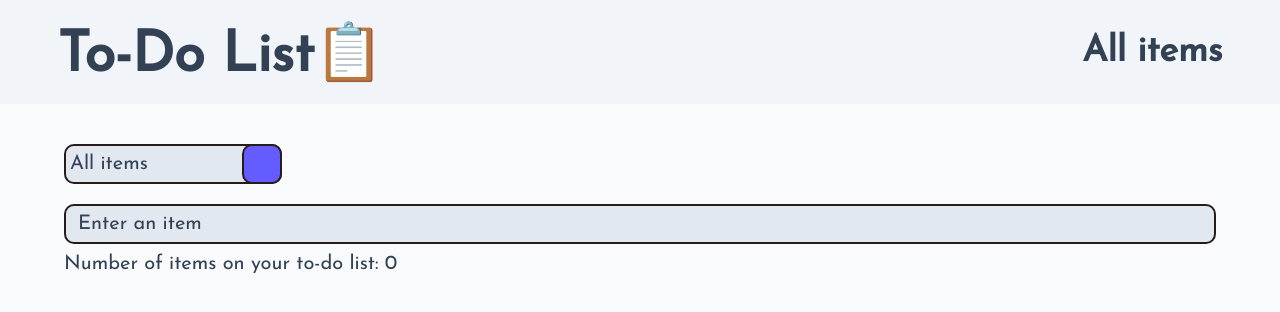
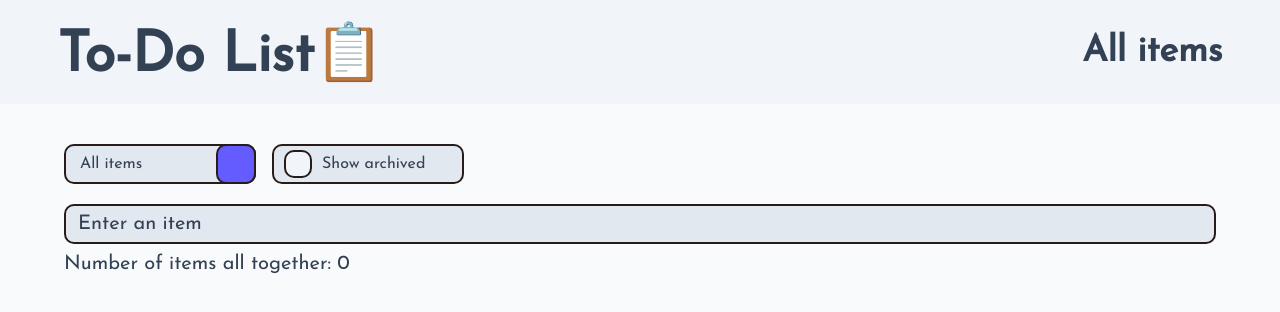
Before and after one commit to LuqiAli/todo-list, a React (Create React App) app: page / in a window 1280 px wide. Shown: the top 312 px of the page. Built offline with nearby package versions, Linux system fonts and the light colour scheme; the HTML template or start-up script is replaced by a standard one; a web font is replaced by a local one.

Commit message:
Added archivability

```diff
--- a/src/App.js
+++ b/src/App.js
@@ -1,14 +1,16 @@
 import React from "react";
-import Item from "./Item.jsx";
-import Navbar from "./Navbar.jsx";
-import Dropdown from "./Dropdown.jsx";
+import Item from "./components/Item.jsx";
+import Navbar from "./components/Navbar.jsx";
+import Dropdown from "./components/Dropdown.jsx";
+import ArchivePopup from "./components/ArchivePopup.jsx"
+import ArchiveButton from "./components/ArchiveButton.jsx"
 import {nanoid} from "nanoid";
 
-function reducer(state, action) {
+function todoReducer(state, action) {
   switch (action.type) {
     case "add-todo":
       return {
-        todos: [...state.todos, { text: action.text, completed: false, id: nanoid()}],
+        todos: [...state.todos, { text: action.text, completed: false, id: nanoid(), archived: false, show: true}],
         todoCount: parseInt(state.todoCount) + 1
     }
     case "toggle-todo":
@@ -18,9 +20,35 @@ function reducer(state, action) {
       }
     case "delete-todo":
       return {
-        todos: state.todos.filter((t, idx) => idx !== action.idx),
+        todos: state.todos.filter((t) => t.id !== action.payload.id),
         todoCount: parseInt(state.todoCount) - 1
       }
+    case "archive-todo":
+      return {
+        todos: state.todos.map(t => t.id === action.payload.id ? {...t, archived: !t.archived} : t),
+        todoCount: parseInt(state.todoCount)
+      }
+    case "hide-todo":
+      return {
+        todos: state.todos.map(t => t.id === action.payload.id ? {...t, show: false} : t),
+        todoCount: parseInt(state.todoCount)
+      }
+    case "show-todo":
+      return {
+        todos: state.todos.map(t => t.id === action.payload.id ? {...t, show: true} : t),
+        todoCount: parseInt(state.todoCount)
+      }
+    default:
+      return state
+  }
+}
+
+function popReducer(state, action) {
+  switch (action.type) {
+    case "show":
+      return {popShow: true, popId: action.payload.popId, popText: action.payload.popText, popArchived: action.payload.archived ? true : false}
+    case "hide":
+      return {...state, popShow: false}
     default:
       return state
   }
@@ -33,26 +61,40 @@ export default function App() {
     localStorage.setItem("todoCount", "0")
   }
 
-  const [{todos, todoCount}, dispatch] = React.useReducer(reducer, {
+  const [{todos, todoCount}, tDispatch] = React.useReducer(todoReducer, {
     todos: JSON.parse(localStorage.getItem("todos")),
     todoCount: JSON.parse(localStorage.getItem("todoCount"))
   })
 
-  // const [todoCount, setTodoCount] = React.useState()
+  const [{popShow, popId, popText, popArchived}, pDispatch] = React.useReducer(popReducer, {
+    popShow: false,
+    id: "",
+    popText: "",
+    popArchived: false
+  })
+
   const [text, setText] = React.useState("")
+  const [showArchived, setShowArchived] = React.useState(false)
+
+  // xClick={() => tDispatch({type: "delete-todo", idx})}
 
   const todoItems = todos.map((t, idx) =>
               <Item
                 title={t.text}
-                click={() => dispatch({type: "toggle-todo", idx})}
-                xClick={() => dispatch({type: "delete-todo", idx})}
+                click={() => tDispatch({type: "toggle-todo", idx})}
+                xClick={() => pDispatch({type: "show", payload: {popId: t.id, popText: t.text, archived: t.archived}})}
                 key={t.id}
+                show={popShow}
                 id={t.id}
                 styleTitle={{
                   textDecoration: t.completed ? "line-through" : ""
                 }}
                 styleBox={{
                   backgroundColor:  t.completed ? "#645cff" : ""
+                }}
+                styleArchive={{
+                  backgroundColor: t.archived ? "#ef9b9b" : "",
+                  display: !t.archived ? "flex" : t.archived && showArchived ? "flex" : "none"
                 }}
               />)
 
@@ -67,18 +109,33 @@ export default function App() {
 
       <div className="full">
 
-        <Dropdown />
+        <div className="hero">
+          <Dropdown />
+          <ArchiveButton
+            clickHandle={() => setShowArchived((oldArch) => oldArch ? false : true)}
+            styleBox={{
+              backgroundColor: showArchived ? "#645cff" : ""
+            }}/>
+        </div>
 
         <form onSubmit={e=> {
           e.preventDefault()
-          dispatch({type: "add-todo", text})
+          tDispatch({type: "add-todo", text})
           setText("")
         }}>
           <input placeholder="Enter an item" value={text} onChange={e => setText(e.target.value)}/>
         </form>
-        <div className="count">Number of items on your to-do list: {todoCount}</div>
+        <div className="count">Number of items all together: {todoCount}</div>
         {todoItems}
       </div>
+      {popShow && <ArchivePopup
+                  text={popText}
+                  id={popId}
+                  archived={popArchived}
+                  handleXClick={() => pDispatch({type: "hide"})}
+                  handleAClick={() => tDispatch({type: "archive-todo", payload: {id: popId}})}
+                  handleDClick={() => tDispatch({type: "delete-todo", payload: {id: popId}})}
+                />}
     </div>
   );
 }
--- a/src/Dropdown.jsx
+++ /dev/null
@@ -1,14 +0,0 @@
-import React from "react";
-
-export default function Dropdown() {
-    return (
-        <div className="dropDown">
-          <select className="item-select">
-            <option value="All">All items</option>
-            <option value="Archived">Archived</option>
-          </select>
-          <span className="custom-arrow"></span>
-          <span className="border"></span>
-        </div>
-    )
-}
--- /dev/null
+++ b/src/components/ArchiveButton.jsx
@@ -0,0 +1,10 @@
+import React from "react";
+
+export default function ArchiveButton(props) {
+    return (
+        <div className="archive-btn">
+            <div className="archive-checkbox" onClick={props.clickHandle} style={props.styleBox}></div>
+            <div className="archive-title">Show archived</div>
+        </div>
+    )
+}
--- /dev/null
+++ b/src/components/ArchivePopup.jsx
@@ -0,0 +1,27 @@
+import React from "react";
+
+export default function ArchivePopup(props) {
+
+    function handleDelete() {
+        props.handleDClick()
+        props.handleXClick()
+    }
+
+    function handleArchive() {
+        props.handleAClick()
+        props.handleXClick()
+    }
+
+    return (
+        <div className="popup">
+            <div className="popup-header">
+                <div className="popup-title">Are you sure you want to delete: {props.text}?</div>
+                <p className="x-btn" onClick={props.handleXClick}>X</p>
+            </div>
+            <div className="buttons">
+                <div className="btn" onClick={handleDelete}>Delete</div>
+                <div className="btn" onClick={handleArchive}>{props.archived ? "Unarchive" : "Archive"}</div>
+            </div>
+        </div>
+    )
+}
--- /dev/null
+++ b/src/components/Dropdown.jsx
@@ -0,0 +1,16 @@
+import React from "react";
+
+export default function Dropdown() {
+    return (
+        <div className="drop-container">
+          <div className="dropDown">
+            <select className="item-select">
+              <option value="All">All items</option>
+              <option value="Add">All items</option>
+            </select>
+            <span className="custom-arrow"></span>
+            <span className="border"></span>
+          </div>
+        </div>
+    )
+}
--- a/src/Item.jsx
+++ b/src/components/Item.jsx
@@ -13,10 +13,10 @@ export default function Item(props) {
     // style={styles}
 
     return (
-        <div className="item">
+        <div className="item" style={props.styleArchive}>
             <div className="item-checkbox" onClick={props.click} style={props.styleBox}></div>
             <div className="item-title" onClick={props.click} style={props.styleTitle}>{props.title}</div>
-            <div onClick={props.xClick} className="x">X</div>
+            <div onClick={() => props.xClick(props.title, props.id)} className="x">X</div>
         </div>
     )
 }
--- a/src/index.css
+++ b/src/index.css
@@ -52,6 +52,16 @@
   --grey-700: #334155;
   --grey-800: #1e293b;
   --grey-900: #0f172a;
+
+  --red-100: #fadede;
+  --red-200: #f4bcbc;
+  --red-300: #ef9b9b;
+  --red-400: #e97979;
+  --red-500: #e45858;
+  --red-600: #b64646;
+  --red-700: #893535;
+  --red-800: #5b2323;
+  --red-900: #2e1212;
 
   --dark: #0f0e17;
   --para: var(--grey-700);
@@ -186,19 +196,21 @@ input {
 }
 
 select {
+  text-indent: 10px;
   width: 100%;
   height: 100%;
   border: 2px solid #271c19;
   border-radius: 10px;
-  font-size: 2.5vh;
+  font-size: 2vh;
   box-shadow: 0 10px 25px (0, 0, 0, 1);
   background-color: var(--grey-200);
 
 }
 
 .dropDown {
+  min-width: 150px;
   height: 5vh;
-  width: 17vw;
+  width: 15vw;
   margin-bottom: 20px;
   display: inline-block;
   position: relative;
@@ -213,7 +225,116 @@ select {
   background: var(--primary-500);
   display: block;
   height: 100%;
-  width: 5vmin;
+  width: 5vh;
   pointer-events: none;
   cursor: pointer;
 }
+
+.popup {
+  border: 2px solid #271c19;
+  border-radius: 10px;
+  position: absolute;
+  top: 50%;
+  left: 50%;
+  transform: translate(-50%, -50%);
+  background-color: var(--grey-400);
+  width: 35vw;
+  height: 30.5vh;
+  text-align: center;
+  font-size: 2.5vw;
+  padding: 0;
+  font-weight: bolder;
+}
+
+.popup-header {
+  padding: 0;
+}
+
+.x-btn {
+  display: flex;
+  margin: 0;
+  padding: 0;
+  font-family: 'Concert One', cursive;
+  color: var(--grey-700);
+  transition: all 0.2s linear;
+  /* border: 2px solid var(--grey-700);
+  border-radius: 10px; */
+  height: 5vmin;
+  width: 5vmin;
+  text-align: center;
+  justify-content: center;
+  align-items: center;
+  cursor: pointer;
+  font-size: 3.5vmin;
+  position: absolute;
+  top: 0;
+  right: 0;
+}
+
+.x-btn:hover {
+  color: var(--primary-500);
+}
+
+.popup-title {
+  font-size: 3.7vmin;
+  padding: 0;
+  max-width: 84%;
+  margin: 3vh;
+}
+
+
+.buttons {
+  margin-top: 8vmin;
+  font-size: 4vmin;
+  display: flex;
+  justify-content: center;
+  align-content: center;
+  /* background-color: red; */
+  height: 9vmin;
+  width: 100%;
+}
+
+.btn {
+  display: flex;
+  justify-content: center;
+  align-items: center;
+  margin: 0 2vmin;
+  border: 2px solid #271c19;
+  border-radius: 10px;
+  min-width: 13vw;
+  background-color: var(--primary-500);
+  color: var(--grey-50);
+  cursor: pointer;
+  transition: all 0.2s linear;
+}
+
+.btn:hover {
+  background-color: var(--primary-700);
+}
+
+.hero {
+  display: flex;
+}
+
+.archive-btn {
+  font-size: 2vmin;
+  display: flex;
+  align-items: center;
+  margin: 0 2vmin;
+  border: 2px solid #271c19;
+  border-radius: 10px;
+  min-width: 150px;
+  height: 5vh;
+  width: 15vw;
+  background-color: var(--grey-200);
+}
+
+.archive-checkbox {
+  background-color: var(--grey-100);
+  border: 2px solid #271c19;
+  border-radius: 10px;
+  height: 3.5vh;
+  width: 3.5vh;
+  margin: 0 10px;
+  cursor: pointer;
+}
```
Also changed, not shown: src/components/Navbar.jsx (renamed from src/Navbar.jsx).
